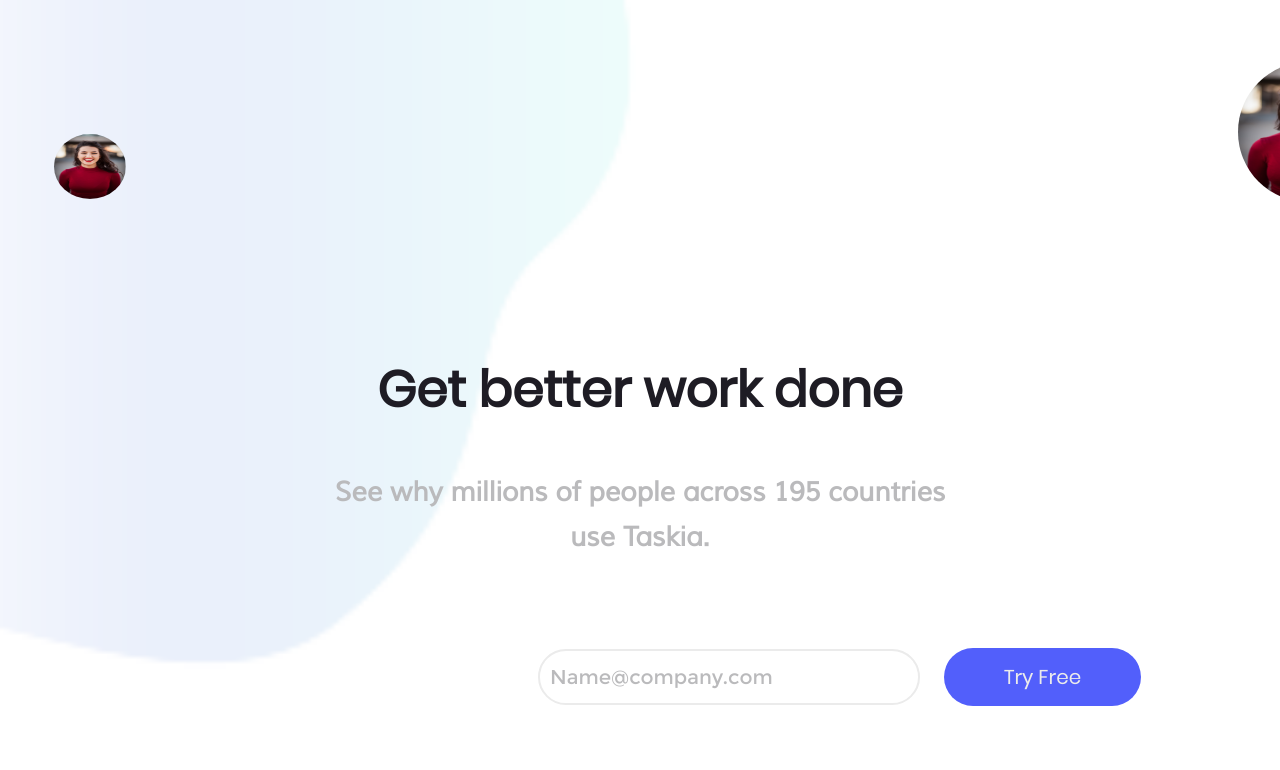
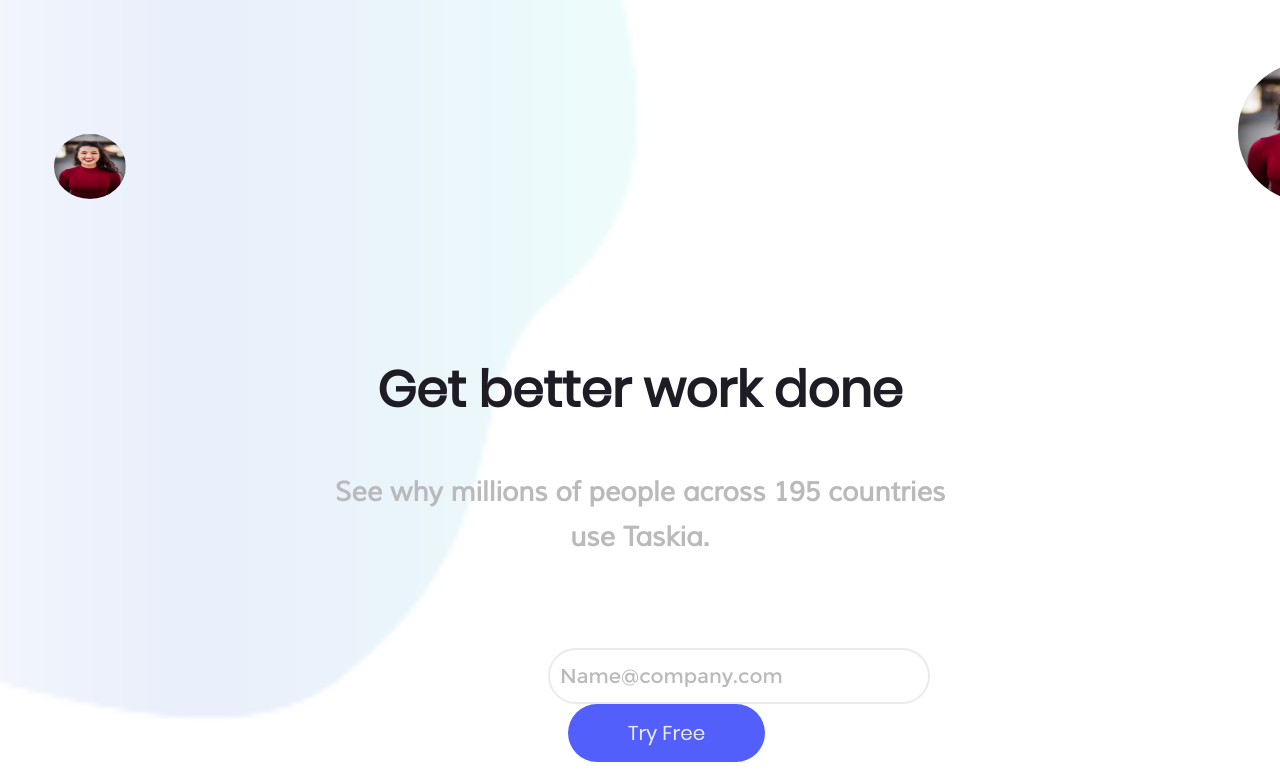
Before and after one commit to elementISH/Taskia-HW, a plain HTML site: page Taskia-hw/index.html in a window 1280 px wide. Shown: the part 4419-5189 px from the top of the page. Before the commit the page ends 5133 px from the top, so only its background shows below. Drawn offline with nearby package versions, Linux system fonts and the light colour scheme; files that its build step writes are made by us from their sources; a web font is replaced by a local one.

Commit message:
Update main.scss

```diff
--- a/Taskia-hw/assets/styling/scss/main.scss
+++ b/Taskia-hw/assets/styling/scss/main.scss
@@ -80,7 +80,7 @@
     }
 }
 .footer__validation{
-    margin-left: 400px;
+    margin-left: 410px;
     margin-top: 70px;
 }
 
```
